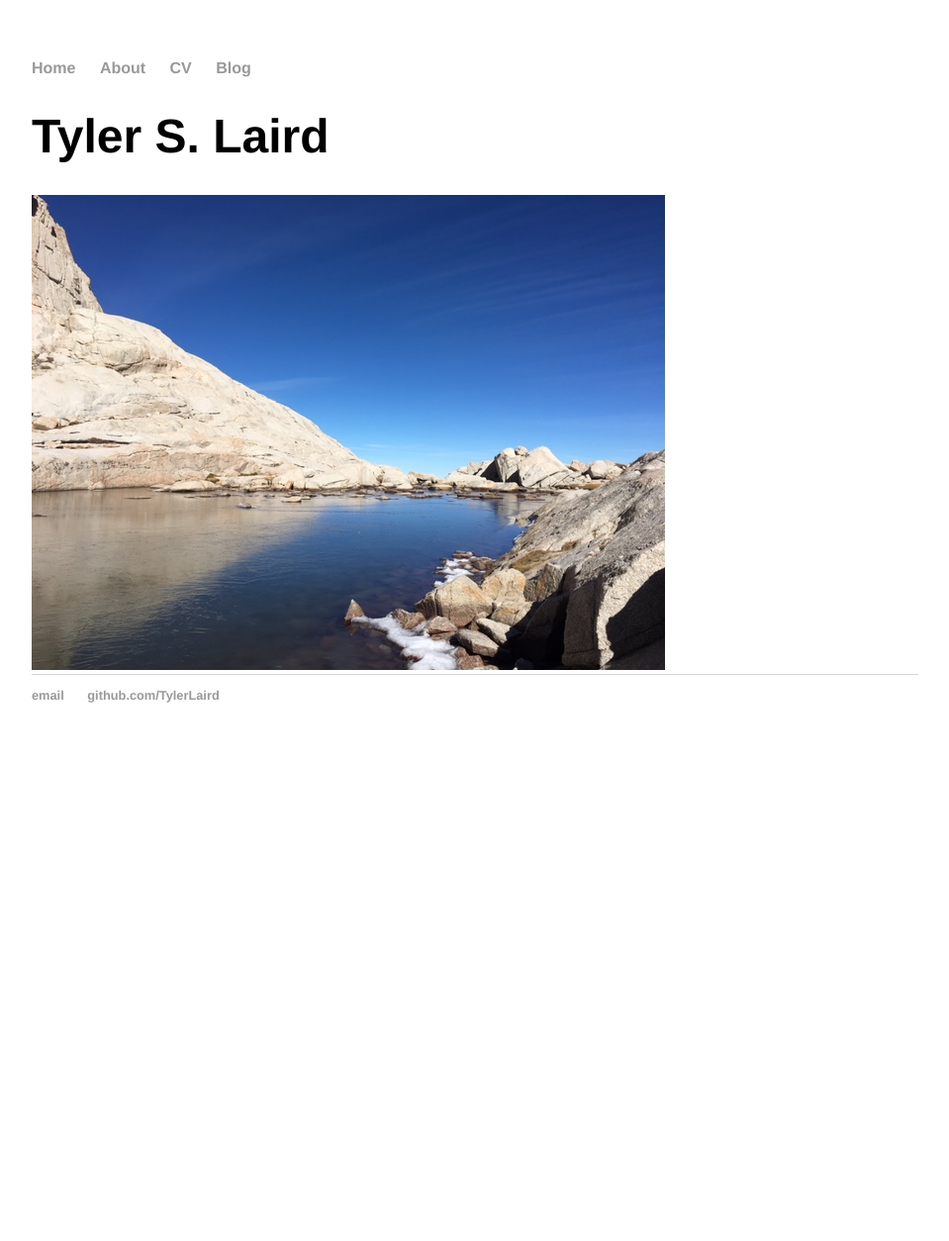
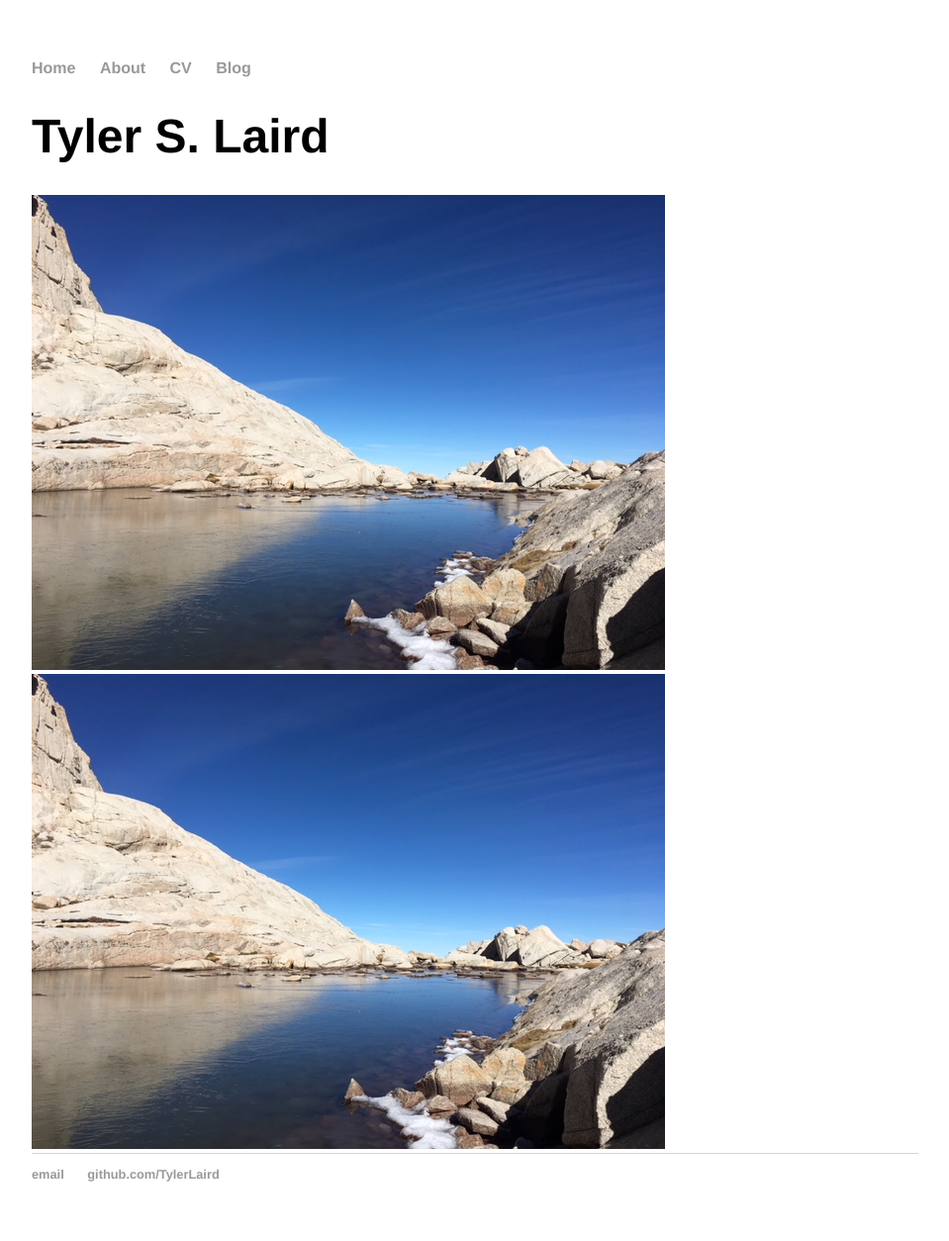
Before and after one commit to TylerLaird/TylerLaird.github.io, a Jekyll site: the page built from index.html, in a window 1280 px wide. Shown: the whole page at 99% size, without its empty margins (160-1119 px from the left). Built offline with Jekyll 4.4.1, drawn with Linux system fonts in a browser that asks for light colours; before the commit the page ends 900 px from its top, so only the background shows below that.

Commit message:
Update index.html

```diff
--- a/index.html
+++ b/index.html
@@ -6,3 +6,7 @@ title: Tyler Laird
 	<h1>Tyler S. Laird</h1>
 	<img src="IMG_4847.JPG">
 </div><!-- /.blurb -->
+
+<div class="banner">
+	<img class="banner-image" src="IMG_4847.JPG">
+</div>
```
